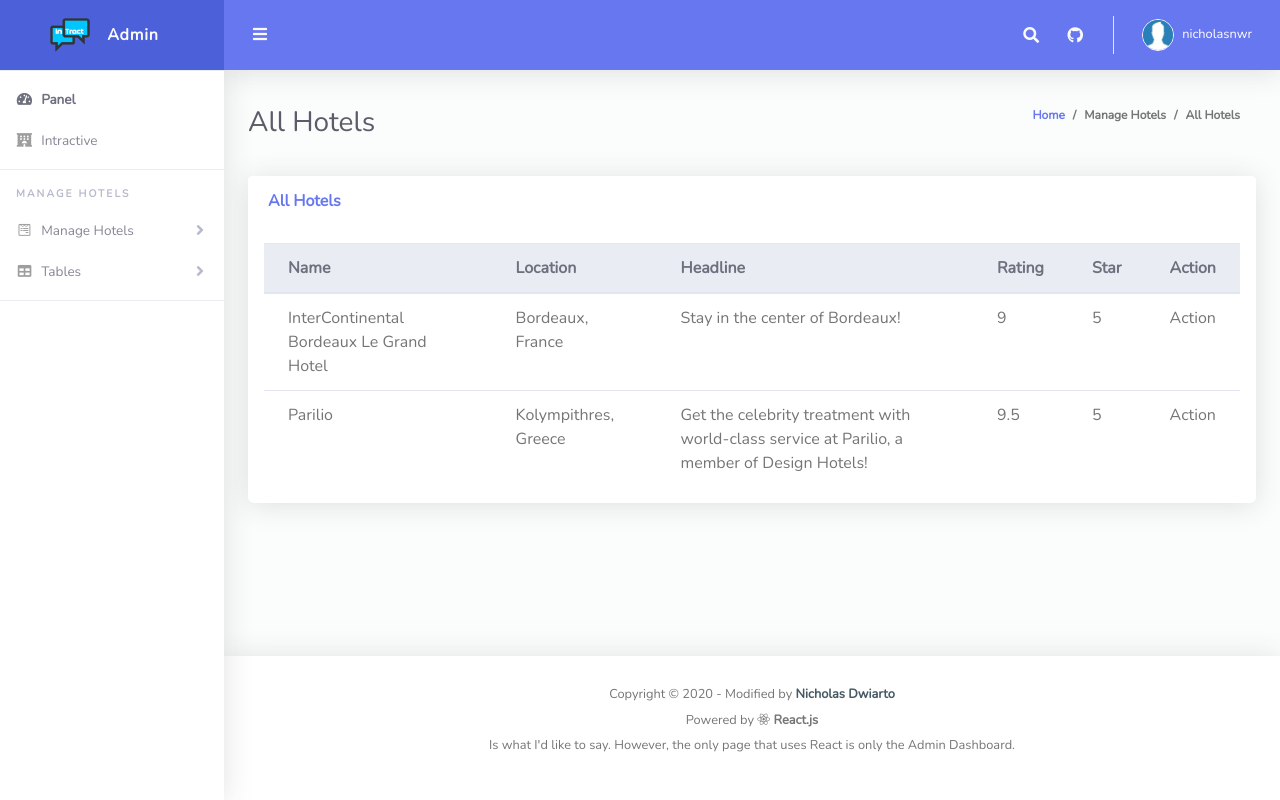
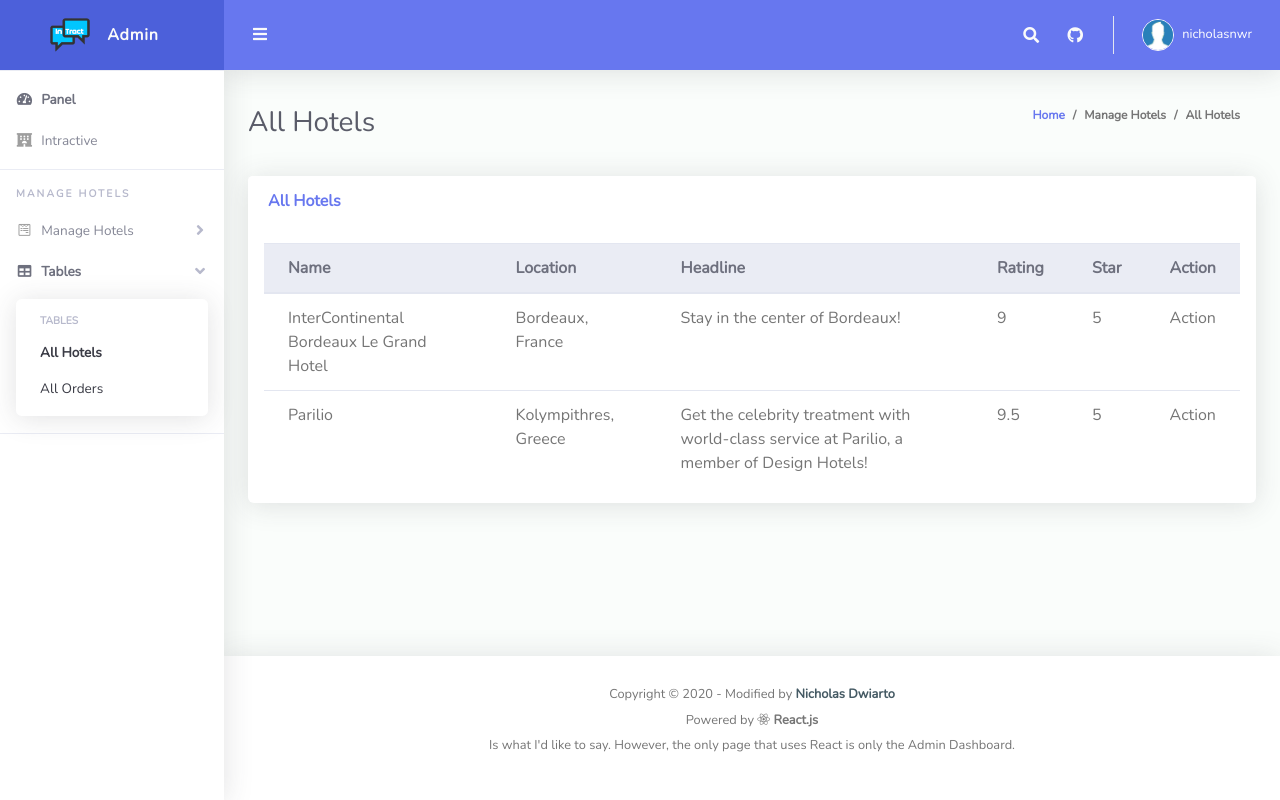
Before and after one commit to lauslim12/intract-hotel-system, a CodeIgniter app: page /Intractive/index.php/admin/showData in a window 1280 px wide. Run offline with CodeIgniter, Linux system fonts and the light colour scheme; a user stored in the database is signed in; data comes from the database, SQL or seed files in the repository; some libraries are stand-ins or nearby versions.

Commit message:
Fixed interactivity with PHP.

```diff
--- a/application/views/templates/admin/sidebar.php
+++ b/application/views/templates/admin/sidebar.php
@@ -7,7 +7,7 @@
   </a>
   <hr class="sidebar-divider my-0" />
   <li class="nav-item active">
-    <a class="nav-link" href="<?php echo site_url() . "/admin"; ?>">
+    <a class="nav-link" href="<?php echo site_url() . "admin"; ?>">
       <i class="fas fa-fw fa-tachometer-alt"></i>
       <span>Panel</span></a>
   </li>
@@ -20,20 +20,53 @@
   <div class="sidebar-heading">
     Manage Hotels
   </div>
+
+  <?php if(strpos($_SERVER['REQUEST_URI'], "showNewHotel")) { ?>
+  <li class="nav-item active">
+    <a class="nav-link" href="#" data-toggle="collapse" data-target="#collapseBootstrap" aria-expanded="true" aria-controls="collapseBootstrap">
+      <i class="fab fa-fw fa-wpforms"></i>
+      <span>Manage Hotels</span>
+    </a>
+    <div id="collapseBootstrap" class="collapse show" aria-labelledby="headingBootstrap" data-parent="#accordionSidebar">
+      <div class="bg-white py-2 collapse-inner rounded">
+        <h6 class="collapse-header">Hotel Management</h6>
+        <a class="collapse-item active" href="<?php echo site_url() . "admin/showNewHotel"; ?>">New Hotel</a>
+        <a class="collapse-item" href="buttons.html">Edit Hotel</a>
+        <a class="collapse-item" href="dropdowns.html">Delete Hotel</a>
+      </div>
+    </div>
+  <?php }
+  else { ?>
   <li class="nav-item">
     <a class="nav-link collapsed" href="#" data-toggle="collapse" data-target="#collapseBootstrap" aria-expanded="true" aria-controls="collapseBootstrap">
       <i class="fab fa-fw fa-wpforms"></i>
       <span>Manage Hotels</span>
     </a>
     <div id="collapseBootstrap" class="collapse" aria-labelledby="headingBootstrap" data-parent="#accordionSidebar">
-        <div class="bg-white py-2 collapse-inner rounded">
-          <h6 class="collapse-header">Hotel Management</h6>
-          <a class="collapse-item" href="alerts.html">New Hotel</a>
-          <a class="collapse-item" href="buttons.html">Edit Hotel</a>
-          <a class="collapse-item" href="dropdowns.html">Delete Hotel</a>
-        </div>
+      <div class="bg-white py-2 collapse-inner rounded">
+        <h6 class="collapse-header">Hotel Management</h6>
+        <a class="collapse-item" href="<?php echo site_url() . "admin/showNewHotel"; ?>">New Hotel</a>
+        <a class="collapse-item" href="buttons.html">Edit Hotel</a>
+        <a class="collapse-item" href="dropdowns.html">Delete Hotel</a>
       </div>
+    </div>
+  <?php } ?>
   </li>
+  <?php if(strpos($_SERVER['REQUEST_URI'], "showData")) { ?>
+  <li class="nav-item active">
+    <a class="nav-link" href="#" data-toggle="collapse" data-target="#collapseTable" aria-expanded="true" aria-controls="collapseTable">
+      <i class="fas fa-fw fa-table"></i>
+      <span>Tables</span>
+    </a>
+    <div id="collapseTable" class="collapse show" aria-labelledby="headingTable" data-parent="#accordionSidebar">
+      <div class="bg-white py-2 collapse-inner rounded">
+        <h6 class="collapse-header">Tables</h6>
+        <a class="collapse-item active" href="<?php echo site_url() . "admin/showData"; ?>">All Hotels</a>
+        <a class="collapse-item" href="datatables.html">All Orders</a>
+      </div>
+    </div>
+  <?php }
+  else { ?>
   <li class="nav-item">
     <a class="nav-link collapsed" href="#" data-toggle="collapse" data-target="#collapseTable" aria-expanded="true" aria-controls="collapseTable">
       <i class="fas fa-fw fa-table"></i>
@@ -43,9 +76,10 @@
       <div class="bg-white py-2 collapse-inner rounded">
         <h6 class="collapse-header">Tables</h6>
         <a class="collapse-item" href="<?php echo site_url() . "admin/showData"; ?>">All Hotels</a>
-        <a class="collapse-item" href="datatables.html">All Rooms</a>
+        <a class="collapse-item" href="datatables.html">All Orders</a>
       </div>
     </div>
+  <?php } ?>
   </li>
   <hr class="sidebar-divider" />
 </ul>
```
